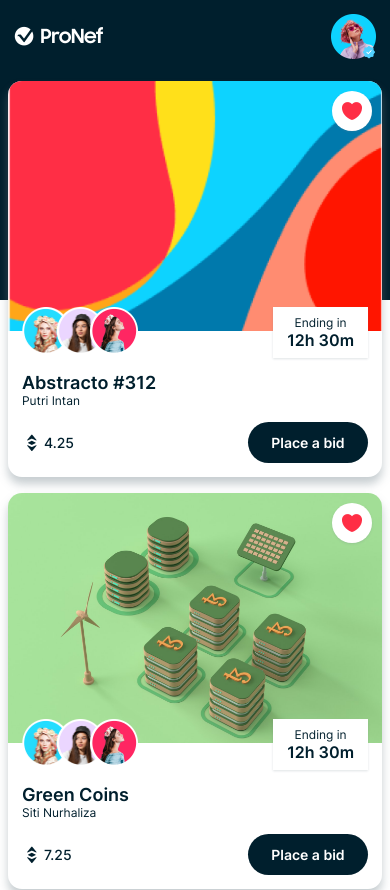
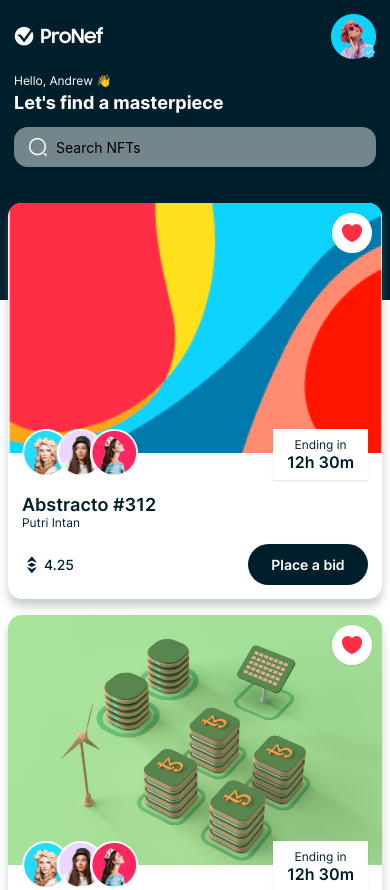
Before and after one commit to AidanFournier/react-native-nft-marketplace, a React Native app: screen /Home in a window 390 px wide. Shown: the top 890 px of the page. Built offline with nearby package versions, Linux system fonts and the light colour scheme.

Commit message:
Added search bar

```diff
--- a/components/HomeHeader.js
+++ b/components/HomeHeader.js
@@ -1,7 +1,7 @@
 import { View, Text, Image, TextInput } from 'react-native';
 import { COLORS, FONTS, SIZES, assets } from '../constants';
 
-const HomeHeader = () => {
+const HomeHeader = ({ onSearch }) => {
   return (
     <View style={{
       backgroundColor: COLORS.primary,
@@ -30,6 +30,38 @@
           />
         </View>
       </View>
+
+      <View style={{ marginVertical: SIZES.font }}>
+        <Text style={{ fontFamily: FONTS.regular, fontSize: SIZES.small, color: COLORS.white }}>
+          Hello, Andrew 👋
+        </Text>
+        <Text style={{ fontFamily: FONTS.bold, fontSize: SIZES.large, color: COLORS.white, marginTop: SIZES.base / 2}}>
+          Let's find a masterpiece
+        </Text>
+
+        <View style={{ marginTop: SIZES.font }}>
+          <View style={{
+            width: '100%',
+            borderRadius: SIZES.font,
+            backgroundColor: COLORS.gray,
+            flexDirection: 'row',
+            alignItems: 'center',
+            paddingHorizontal: SIZES.font,
+            paddingVertical: SIZES.small - 2
+          }}>
+            <Image
+              source={assets.search}
+              resizeMode="contain"
+              style={{ width: 20, height: 20, marginRight: SIZES.base }}
+            />
+            <TextInput
+              placeholder="Search NFTs"
+              style={{ flex: 1 }}
+              onChangeText={onSearch}
+            />
+          </View>
+        </View>
+      </View>
     </View>
   )
 }
```
